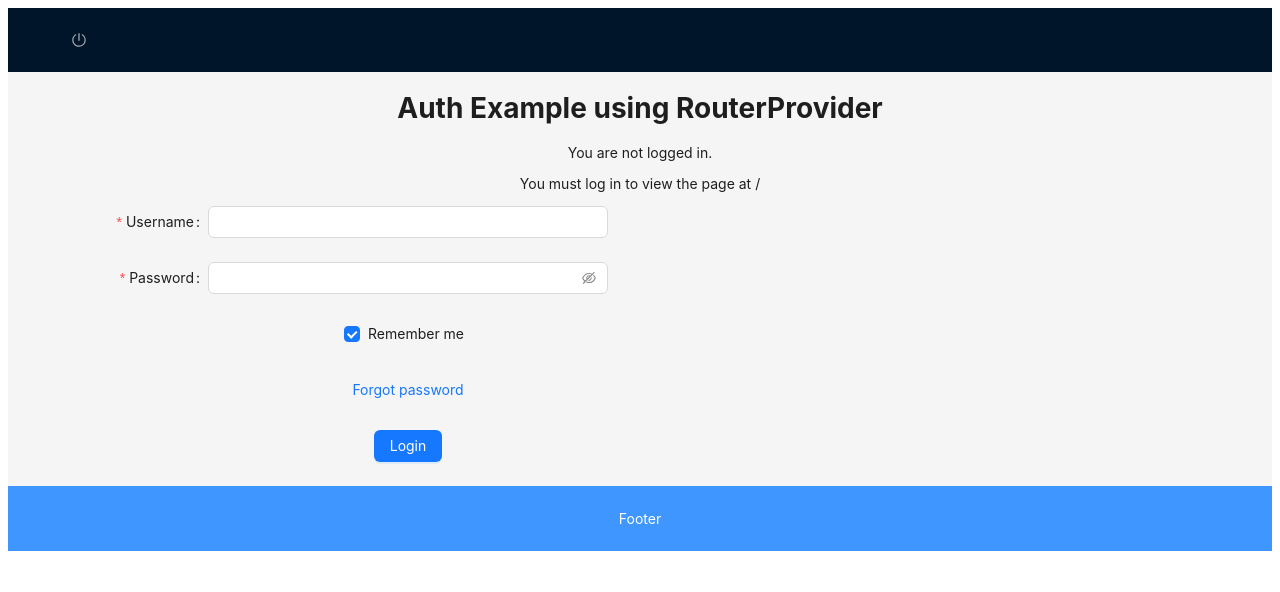
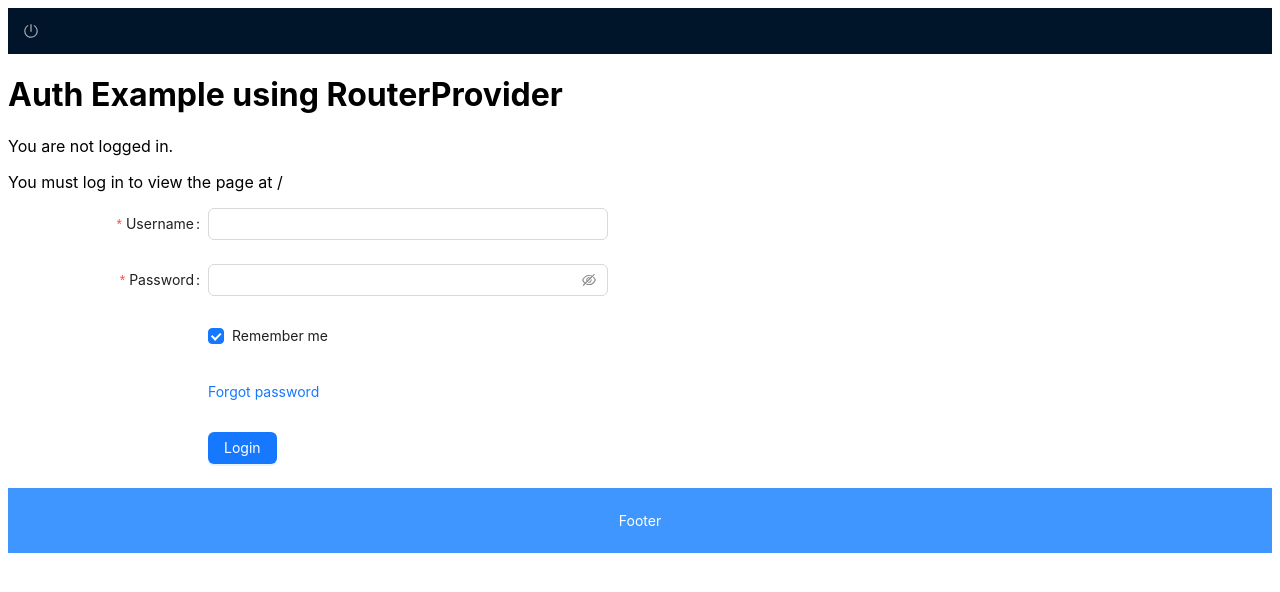
Before and after one commit to lelik08kr/Alexei1983Kril.github.io.src, a React (Create React App) app: page /login in a window 1280 px wide. Shown: the top 592 px of the page. Built offline with nearby package versions, Linux system fonts and the light colour scheme.

Commit message:
fixes4debug
Work stage 2024-06-05 12:19:55
 M package-lock.json
 M package.json
 M src/App.tsx
 M src/components/Layout.tsx
 M src/hooks/loginAction.ts
 M src/pages/Login.tsx

```diff
--- a/src/App.tsx
+++ b/src/App.tsx
@@ -16,9 +16,10 @@ const router = createBrowserRouter([
   {
     id: "root",
     path: "/",
-    loader() {
+    loader(request) {
       // Our root route always provides the user, if logged in
-      return { user: fakeAuthProvider.username };
+        console.log('MainLayout loader', request, fakeAuthProvider.username);
+        return { user: fakeAuthProvider.username };
     },
     Component: MainLayout,
     children: [
@@ -38,7 +39,10 @@ const router = createBrowserRouter([
         Component: ProtectedPage,
       },
     ],
-      async action() { return fakeAuthProvider.isAuthenticated }
+    action(params) {
+        console.log('MainLayout action', params)
+        return { user: fakeAuthProvider.username };
+    },
   },
   {
     path: "/logout",
--- a/src/components/Layout.tsx
+++ b/src/components/Layout.tsx
@@ -1,4 +1,6 @@
-import React from 'react';
+import React, {
+    //useState
+} from 'react';
 import { Flex, Layout, Menu } from 'antd';
 import { PoweroffOutlined } from '@ant-design/icons';
 import {
@@ -6,7 +8,9 @@ import {
   Outlet,
   useFetcher,
   useRouteLoaderData,
+    useLoaderData,
     useNavigate,
+    //useRevalidator,
 } from "react-router-dom";
 import { fakeAuthProvider } from "./../auth";
 
@@ -69,14 +73,32 @@ const layoutStyle = {
 
     //useLoaderData/useRouteLoaderData
 export default function MainLayout() {
+    let { user } = useRouteLoaderData("root") as { user: string | null };
+    console.log('MainLayout user', user);
+    //const [username, setUsername] = useState('')
+    //let user = useRouteLoaderData("root") as string ;
+    //let { user } = useRouteLoaderData("root") as { user: string | null };
+    //const {user} = useLoaderData() as { user: string | null };
+    //if (user) {
+        //setUsername(user)
+    //}
+    //const revalidator = useRevalidator();
+    //const callback = () => revalidator.revalidate();
+
     return (
-        <Flex gap="middle" wrap>
-            <Layout style={layoutStyle}>
-                <Header style={headerStyle}>
+        <div>
+        {/*
+        //<Flex gap="middle" wrap>
+            //<Layout style={layoutStyle}>
+
+                //<Header style={headerStyle}>
+            */}
                     <HeaderMenu />
-                </Header>
+        {/*
+        //</Header>
 
                 <Content style={contentStyle}>
+          */}
                     <div>
                         <h1>Auth Example using RouterProvider</h1>
 
@@ -85,11 +107,16 @@ export default function MainLayout() {
                         <Outlet />
 
                     </div>
+        {/*
                 </Content>
+          */}
 
                 <Footer style={footerStyle}>Footer</Footer>
-            </Layout>
-        </Flex>
+        {/*
+            //</Layout>
+        //</Flex>
+          */}
+        </div>
     );
 }
 
@@ -97,6 +124,7 @@ function HeaderMenu() {
     const navigate = useNavigate();
 
     let { user } = useRouteLoaderData("root") as { user: string | null };
+    //let {user} = useLoaderData() as { user: string | null };
 
     const logout = async () => {
         await fakeAuthProvider.signout();
@@ -105,6 +133,7 @@ function HeaderMenu() {
 
 
     const getMenuItems = (user: string | null) => {
+        console.log('user', user);
         let items = [
             {
                 key: 1,
@@ -147,6 +176,7 @@ function HeaderMenu() {
         return items;
     };
 
+
     return (
         <Menu
             theme="dark"
--- a/src/hooks/loginAction.ts
+++ b/src/hooks/loginAction.ts
@@ -69,7 +69,11 @@ export async function loginActionValues(values : LoginFormValues): Promise<any>
 
     // Sign in and redirect to the proper destination if successful.
     try {
-        await fakeAuthProvider.signin(username, password);
+        //await fakeAuthProvider.signin(username, password);
+        //await fakeAuthProvider.signin(username, password);
+        return {
+            error: await fakeAuthProvider.signin(username, password),
+        };
     } catch (error) {
         // Unused as of now but this is how you would handle invalid
         // username/password combinations - just like validating the inputs
@@ -79,7 +83,4 @@ export async function loginActionValues(values : LoginFormValues): Promise<any>
         };
     }
 
-    return {
-        error: null,
-    };
 }
--- a/src/pages/Login.tsx
+++ b/src/pages/Login.tsx
@@ -3,8 +3,10 @@ import {
   useActionData,
   useLocation,
   useNavigation,
-  useNavigate,
+    //useNavigate,
+    useSubmit,
 } from "react-router-dom";
+import { fakeAuthProvider } from "./../auth";
 
 
 //export default function LoginPage() {
@@ -68,13 +70,18 @@ const LoginPage: React.FC = () => {
 
     let actionData = useActionData() as { error: string } | undefined;
 
-    const navigate = useNavigate();
+    //let navigate = useNavigate();
+    let submit = useSubmit();
 
-    const onFinish: FormProps<FieldType>['onFinish'] = async (values) => {
-        let loginResult = await loginActionValues(values);
-        if (loginResult.error == null) {
-            navigate(values.redirectTo as string || "/")
-        }
+
+    const onFinish: FormProps<FieldType>['onFinish'] = (values) => {
+        loginActionValues(values).then((result) => {
+            if (result.error == null) {
+                let redirectTo = values.redirectTo || '/';
+                console.log('navigate', redirectTo,  fakeAuthProvider.username);
+                return submit(redirectTo, {replace: true});
+            }
+        });
     };
 
     const onFinishFailed: FormProps<FieldType>['onFinishFailed'] = (errorInfo) => {
```
Also changed, not shown: package.json (+5 -4 lines), 1 other file (tests, documents, lock files or other folders).
